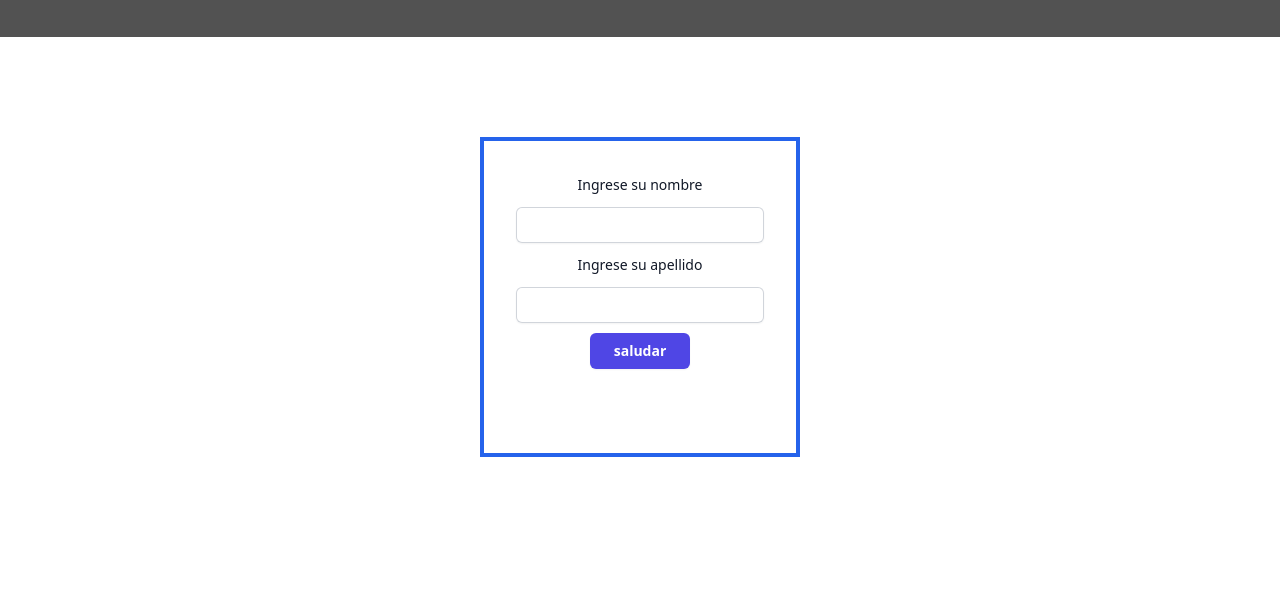
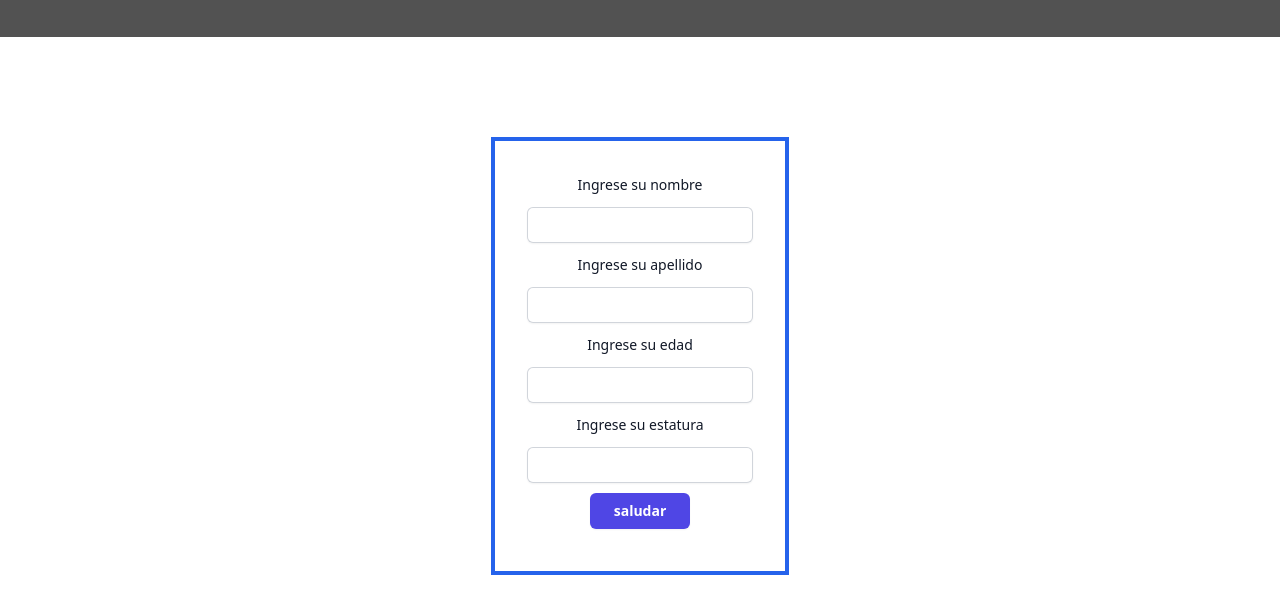
Before and after one commit to rorquera/krakedev, a plain HTML site: page ejercicioGit/pages/saludo.html in a window 1280 px wide. Shown: the part 75-688 px from the top of the page. Drawn offline with nearby package versions, Linux system fonts and the light colour scheme.

Commit message:
agregacion de cajas de texto para edad y estatura para probar los convertidores a entero y flotante

```diff
--- a/ejercicioGit/js/utilitarios/saludo.js
+++ b/ejercicioGit/js/utilitarios/saludo.js
@@ -3,6 +3,10 @@ const saludar = () => {
   let nombre = recuperarTexto('txtNombre');
   //Recupera apellido
   let apellido = recuperarTexto('txtApellido');
+  //Recupera edad
+  let edad = recuperarInt('txtEdad');
+  //Recupera estatura
+  let estatura = recuperarFloat('txtEstatura');
 };
 
 const recuperarTexto = (idComponente) => {
@@ -12,3 +16,15 @@ const recuperarTexto = (idComponente) => {
   valorIngresado = componente.value;
   return valorIngresado;
 };
+
+const recuperarInt = (idComponente) => {
+  let valorCaja = recuperarTexto(idComponente);
+  let valorEntero = parseInt(valorCaja);
+  return valorEntero;
+};
+
+const recuperarFloat = (idComponente) => {
+  let valorCaja = recuperarTexto(idComponente);
+  let valorFlotante = parseFloat(valorCaja);
+  return valorFlotante;
+};
--- a/ejercicioGit/pages/saludo.html
+++ b/ejercicioGit/pages/saludo.html
@@ -17,7 +17,7 @@
     <main class="flex justify-center">
       <div
         id="carta"
-        class="flex items-center flex-col size-80 border-blue-600 border-solid border-4 p-8"
+        class="flex items-center flex-col size-90 border-blue-600 border-solid border-4 p-8"
       >
         <label
           for="txtNombre"
@@ -39,6 +39,26 @@
           type="text"
           id="txtApellido"
         />
+        <label
+          for="txtEdad"
+          class="block text-sm font-medium leading-6 text-gray-900"
+          >Ingrese su edad</label
+        >
+        <input
+          class="block w-full rounded-md border-0 py-1.5 px-3 text-gray-900 shadow-sm ring-1 ring-inset ring-gray-300 placeholder:text-gray-400 focus:ring-2 focus:ring-inset focus:ring-indigo-600 focus:outline-none sm:text-sm sm:leading-6"
+          type="text"
+          id="txtEdad"
+        />
+        <label
+          for="txtEstatura"
+          class="block text-sm font-medium leading-6 text-gray-900"
+          >Ingrese su estatura</label
+        >
+        <input
+          class="block w-full rounded-md border-0 py-1.5 px-3 text-gray-900 shadow-sm ring-1 ring-inset ring-gray-300 placeholder:text-gray-400 focus:ring-2 focus:ring-inset focus:ring-indigo-600 focus:outline-none sm:text-sm sm:leading-6"
+          type="text"
+          id="txtEstatura"
+        />
         <input
           class="rounded-md bg-indigo-600 px-6 py-2 text-sm font-semibold text-white shadow-sm hover:bg-indigo-500 hover:cursor-pointer"
           type="button"
```
